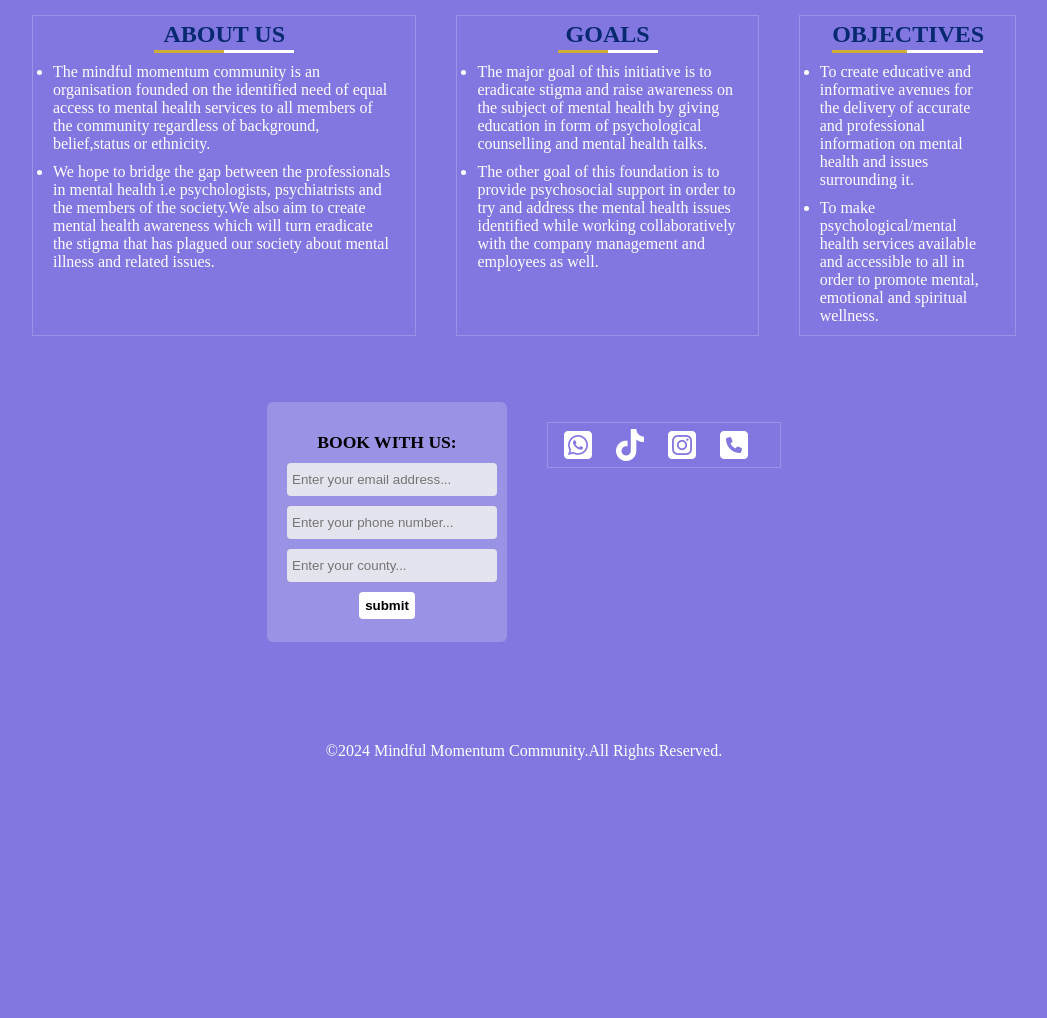
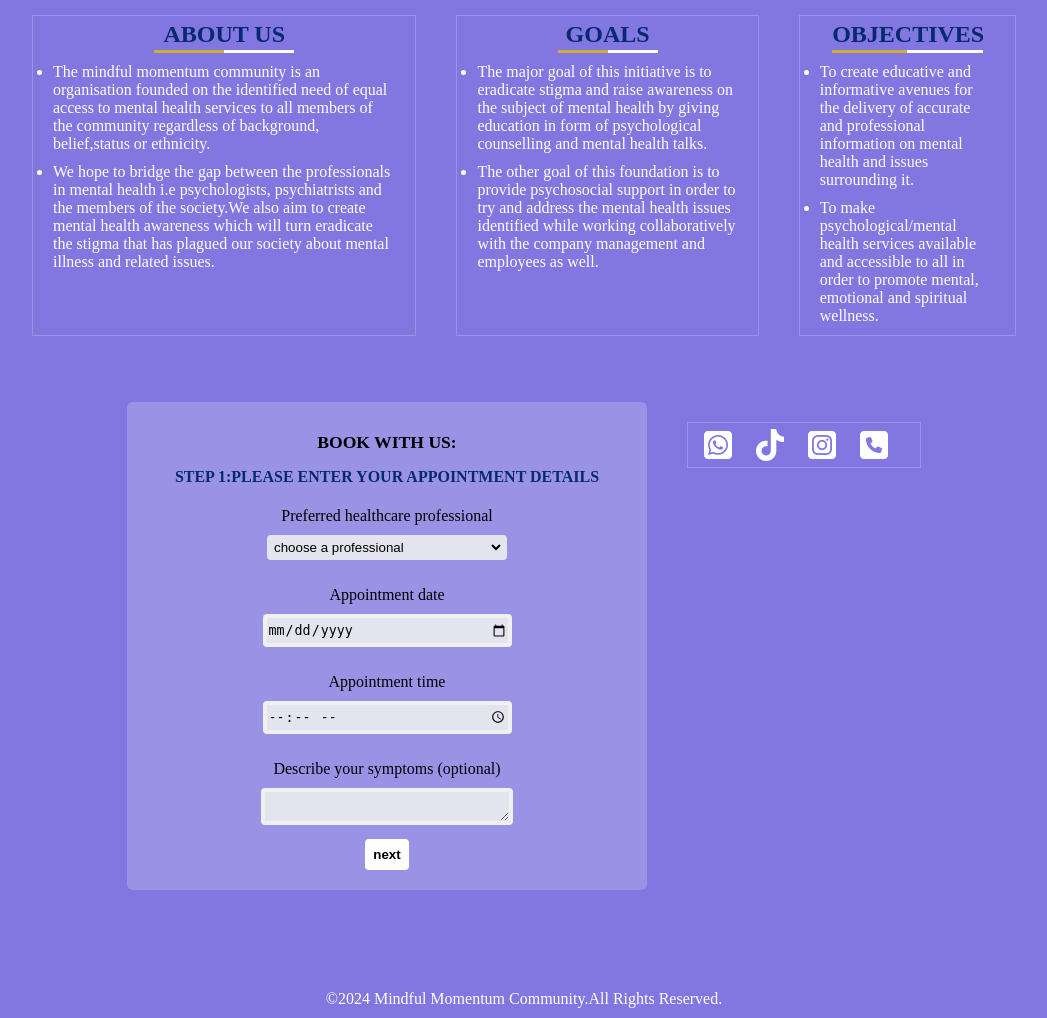
Before and after one commit to Kevin-Gunga/mindful-momentum-community, a Django app: page / in a window 1280 px wide. Shown: the part 2805-3823 px from the top of the page, without its empty margins (116-1163 px from the left). Before the commit the page ends 3565 px from the top, so only its background shows below. Run offline with Django 4.2, Linux system fonts and the light colour scheme; some libraries are stand-ins or nearby versions.

Commit message:
updated booking-form in template, style

```diff
--- a/myenv/myproject/myapp/templates/myapp/index.html
+++ b/myenv/myproject/myapp/templates/myapp/index.html
@@ -72,7 +72,10 @@
 
     <main>
       <div id="mental-health-catch-image">
-        <img src="{% static './images/mental_health.png' %}" alt="mental health support" />
+        <img
+          src="{% static './images/mental_health.png' %}"
+          alt="mental health support"
+        />
         <p id="message">
           Your Mind Matters...<a href=""
             ><i class="fa-solid fa-period fa-2x"></i
@@ -131,7 +134,10 @@
             <ul>
               <li><h3>psychological services</h3></li>
               <li>
-                <img src="{% static './images/psychological.png' %}" alt="psychological" />
+                <img
+                  src="{% static './images/psychological.png' %}"
+                  alt="psychological"
+                />
               </li>
               <li>
                 <p>
@@ -148,7 +154,10 @@
             <ul>
               <li><h3>inspirational services</h3></li>
               <li>
-                <img src="{% static '/images/inspirational.jpg' %}" alt="inspirational" />
+                <img
+                  src="{% static '/images/inspirational.jpg' %}"
+                  alt="inspirational"
+                />
               </li>
               <li>
                 <p>
@@ -164,7 +173,12 @@
           <div id="program-3">
             <ul>
               <li><h3>motivational services</h3></li>
-              <li><img src="{% static '/images/motivational.png' %}" alt="motivational" /></li>
+              <li>
+                <img
+                  src="{% static '/images/motivational.png' %}"
+                  alt="motivational"
+                />
+              </li>
               <li>
                 <p>
                   We offer motivational services that inspire individuals to
@@ -270,32 +284,117 @@
           <h3>book with us:</h3>
           <form action="/" method="POST">
             {% csrf_token %}
+
+            <section id="section-1">
+              <h4>step 1:please enter your appointment details</h4>
+              <label for="professional"
+                >Preferred healthcare professional</label
+              >
+              <select
+                type="text"
+                name="professional"
+                id="professional"
+                required
+              >
+                <option value="">choose a professional</option>
+                <option value="">psychological</option>
+                <option value="">inspirational</option>
+                <option value="">motivational</option>
+              </select>
+
+              <label for="appointment_date">Appointment date</label>
+              <input
+                type="date"
+                name="appointment_date"
+                id="appointment_date"
+                placeholder="select appointment date..."
+                required
+                autocomplete="off"
+              />
+
+              <label for="appointment_time">Appointment time</label>
+              <input
+                type="time"
+                name="appointment_time"
+                id="appointment_time"
+                placeholder="8:00 AM"
+                required
+                autocomplete="off"
+              />
+
+              <label for="symptoms">Describe your symptoms (optional)</label>
+              <textarea
+                type="text"
+                name="symptoms"
+                id="symptoms"
+                placeholder="Describe your symptoms"
+              >
+              </textarea>
+              <button type="button" id="next-section>" class="button">
+                next
+              </button>
+            </section>
+
+            <section id="section-2">
+              <h4>step 2: enter your personal details</h4>
+              <p>
+                enter your information below so we can contact you to schedule
+                your appointment.
+              </p>
+              <label for="f_name">First name</label>
+              <input
+                type="text"
+                id="f_name"
+                name="f_name"
+                placeholder="Enter your first name..."
+              />
+
+              <label for="l_name">Last name</label>
+              <input
+                type="text"
+                id="l_name"
+                name="l_name"
+                placeholder="Enter your last name..."
+              />
+
+              <label for="phone_number">Phone number</label>
+              <input
+                type="number"
+                id="phone_number"
+                name="phone_number"
+                placeholder="Enter your phone number..."
+              />
+
+              <label for="email">Email address(optional)</label>
               <input
                 type="email"
                 name="email"
                 id="email"
                 placeholder="Enter your email address..."
-              required
                 autocomplete="off"
               />
-            <input
-              type="phone_number"
-              name="phone_number"
-              id="phone_number"
-              placeholder="Enter your phone number..."
+
+              <label for="payment_method">Payment method</label>
+              <select
+                type="payment_method"
+                name="payment_method"
+                id="payment_method"
                 required
-              autocomplete="off"
-            />
-            <input
-              type="location"
-              name="location"
-              id="location"
-              placeholder="Enter your county..."
-              required
-              autocomplete="off"
-            />
-            <!-- pay -->
-            <button id="submit-booking-button">submit</button>
+              >
+                <option value="">choose payment method</option>
+                <option value="">M-pesa</option>
+                <option value="">cash</option>
+              </select>
+              <p id="confirmation"></p>
+              <div id="buttons">
+                <button type="button" id="previous-section>" class="button">
+                  previous
+                </button>
+                <button type="submit" id="submit-booking-button" class="button">
+                  submit
+                </button>
+              </div>
+            </section>
           </form>
         </div>
         <div id="media">
@@ -325,9 +424,7 @@
 
       <div id="virtual-assistant"></div>
 
-      <p>
-        &copy;2024 mindful momentum community.All rights reserved.
-      </p>
+      <p>&copy;2024 mindful momentum community.All rights reserved.</p>
     </footer>
   </body>
 </html>
--- a/myenv/myproject/static/index.css
+++ b/myenv/myproject/static/index.css
@@ -411,21 +411,46 @@ footer {
 
 #service-booking {
   background-color: rgb(154, 146, 228);
-  width: 12.5rem;
-  height: 12.5rem;
+  width: 30rem;
+  /* height: 12.5rem; */
   padding: 20px;
   border-radius: 6px;
   margin: 0 20px;
+  /* margin: auto; */
 }
 
 form {
-  margin: auto;
+  /* display: flex; */
+  /* flex-direction: column; */
+  /* justify-content: center; */
+  text-align: center;
+  /* margin: auto; */
 }
 
-form input {
+#section-2 {
+  display: none;
+}
+
+form h4{
+  text-align: center;
+  text-transform: uppercase;
+  position: relative;
+  /* width: 180px; */
+  /* font-size: 24px; */
+  padding: 5px 0;
+  margin: 0 auto 0 auto;
+  color: #072970;
+}
+
+form label {
   display: block;
+  margin-top: 1rem;
+}
+
+form input,textarea,select {
+  /* display: block; */
   height: 25px;
-  width: 12.5rem;
+  width: 15rem;
   background-color: rgb(228, 228, 238);
   border: solid rgb(228, 228, 238);
   transition: border-color 0.3s ease;
@@ -433,12 +458,27 @@ form input {
   border-radius: 4px;
 }
 
-form input:focus {
+textarea {
+
+}
+
+form input,textarea,select:focus {
   border: 4px solid rgb(240, 240, 240);
   outline: none;
 }
 
-#submit-booking-button {
+.button {
+  display: flex;
+  border: none;
+  margin: auto;
+  padding: 8px;
+  border-radius: 4px;
+  background-color: white;
+  font-weight: 600;
+  cursor: pointer;
+}
+
+/* #submit-booking-button {
   display: flex;
   border: none;
   margin: auto;
@@ -446,6 +486,16 @@ form input:focus {
   border-radius: 4px;
   background-color: white;
   font-weight: 600;
+} */
+
+#confirmation {
+  color: rgb(160, 121, 13);
+}
+
+#buttons {
+  width: 200px;
+  margin: 20px auto;
+  display: flex;
 }
 
 #media {
```
Lines whose indentation alone changed are shown as unchanged.
